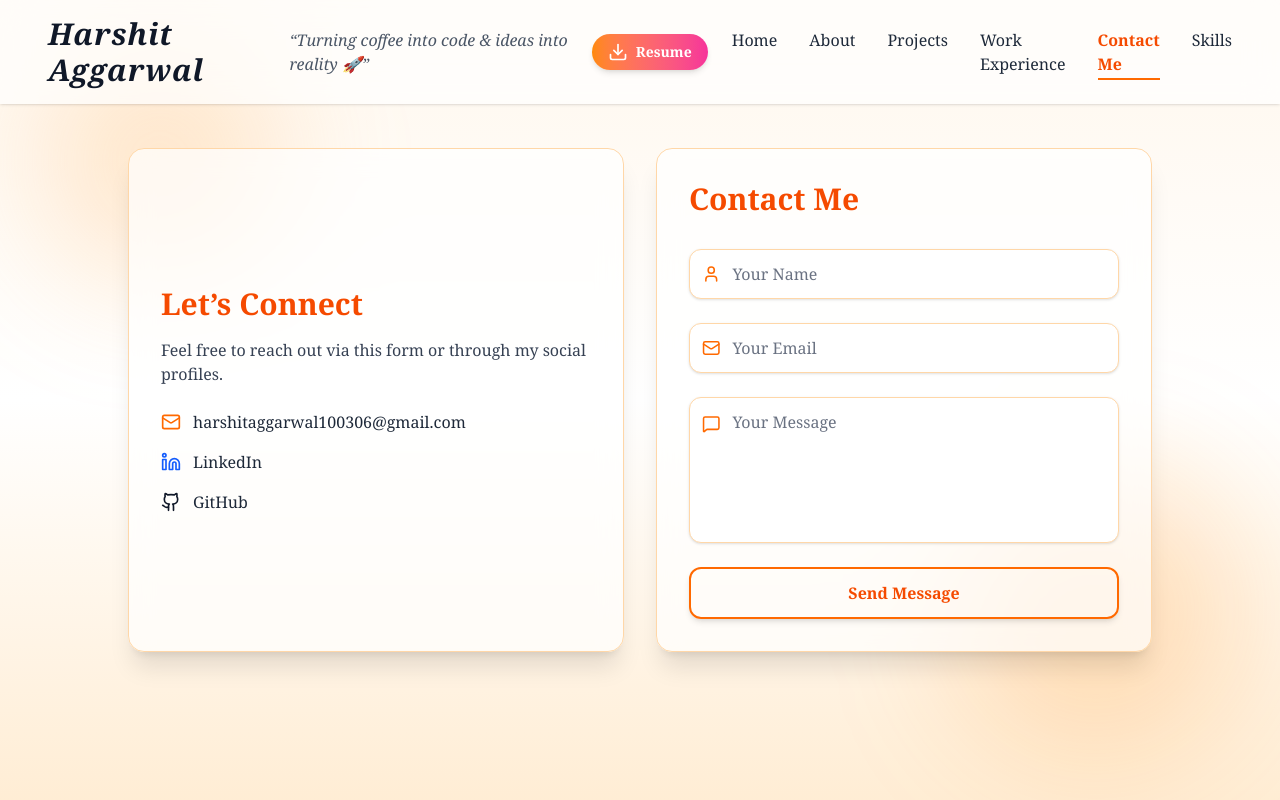
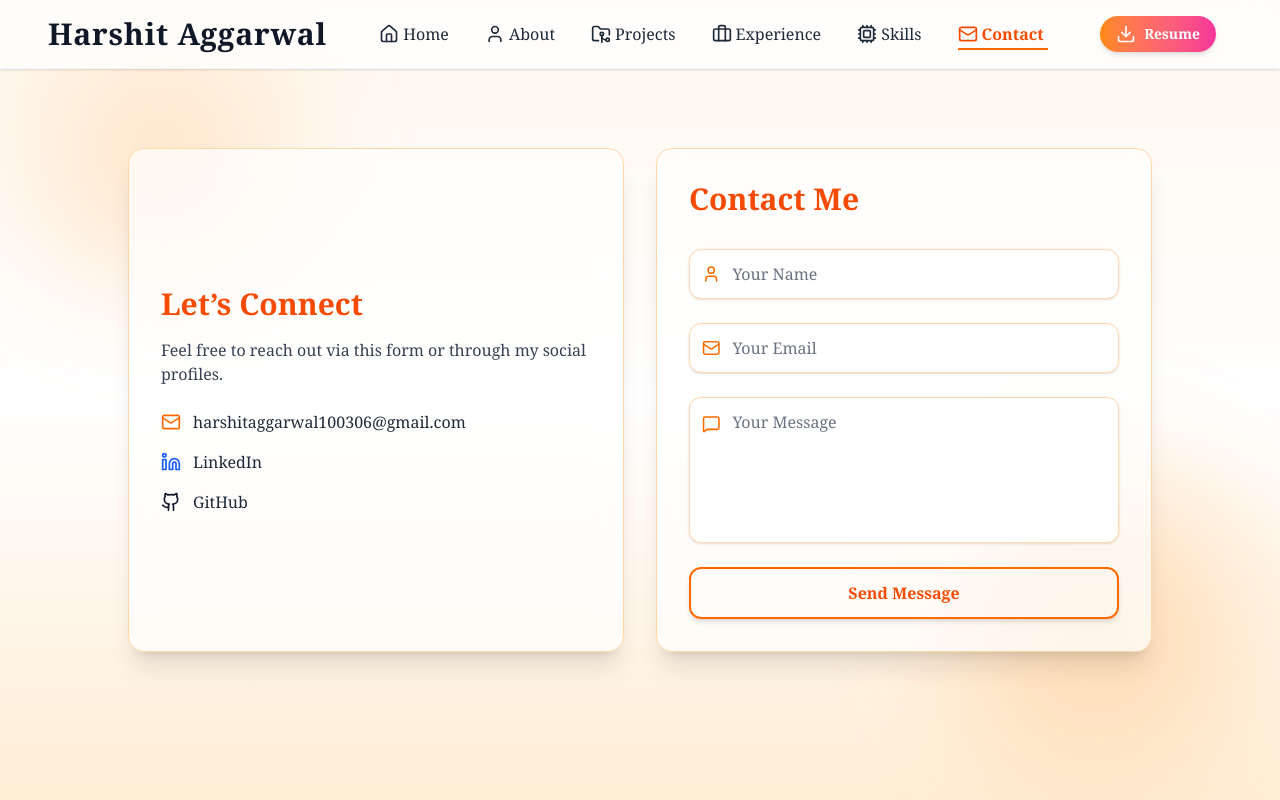
Before and after one commit to HarshitAggarwal10/Harshit.Portfolio, a React (Vite) app in the folder client/: page /contact in a window 1280 px wide. Built offline with nearby package versions, Linux system fonts and the light colour scheme.

Commit message:
changed navbar code css

```diff
--- a/client/src/components/Navbar.tsx
+++ b/client/src/components/Navbar.tsx
@@ -1,5 +1,15 @@
 import { useState } from "react";
-import { Menu, X, Download, Home, User, FolderGit2, Briefcase, Mail, Cpu } from "lucide-react";
+import {
+  Menu,
+  X,
+  Download,
+  Home,
+  User,
+  FolderGit2,
+  Briefcase,
+  Mail,
+  Cpu,
+} from "lucide-react";
 import { Link, useLocation } from "react-router-dom";
 
 export default function Navbar() {
@@ -10,49 +20,19 @@ export default function Navbar() {
     { name: "Home", path: "/", icon: <Home className="w-5 h-5" /> },
     { name: "About", path: "/about", icon: <User className="w-5 h-5" /> },
     { name: "Projects", path: "/projects", icon: <FolderGit2 className="w-5 h-5" /> },
-    { name: "Work Experience", path: "/work-experience", icon: <Briefcase className="w-5 h-5" /> },
-    { name: "Contact Me", path: "/contact", icon: <Mail className="w-5 h-5" /> },
+    { name: "Experience", path: "/work-experience", icon: <Briefcase className="w-5 h-5" /> },
     { name: "Skills", path: "/skills", icon: <Cpu className="w-5 h-5" /> },
+    { name: "Contact", path: "/contact", icon: <Mail className="w-5 h-5" /> },
   ];
 
   return (
     <>
       {/* ===== Top Navbar ===== */}
-      <header className="fixed top-0 left-0 w-full px-6 md:px-12 py-4 flex justify-between items-center z-50 bg-white/70 backdrop-blur-lg shadow-sm">
-        {/* Left - Logo/Name */}
-        <h1 className="text-2xl md:text-3xl font-serif italic font-bold tracking-wide text-gray-900 hover:text-orange-600 transition-all duration-300 cursor-pointer">
+      <header className="fixed top-0 left-0 w-full px-6 md:px-12 py-4 flex justify-between items-center z-50 bg-white/80 backdrop-blur-lg shadow-sm border-b border-gray-100">
+        {/* Left - Logo */}
+        <h1 className="text-2xl md:text-3xl font-bold tracking-wide text-gray-900 hover:text-orange-600 transition-all duration-300">
           <Link to="/">Harshit Aggarwal</Link>
         </h1>
-
-        {/* Middle - Quote */}
-        <p className="hidden lg:block text-sm md:text-base font-medium text-gray-600 italic">
-          “Turning coffee into code & ideas into reality 🚀”
-        </p>
-
-        {/* Right - Resume + Menu */}
-        <div className="flex items-center space-x-4 md:space-x-6">
-          {/* Resume Button */}
-          <a
-            href="/harshit_resume.pdf"
-            download
-            className="flex items-center space-x-2 px-4 py-2 bg-gradient-to-r from-orange-400 to-pink-500 text-white rounded-full shadow-md hover:scale-105 hover:shadow-lg transition-all"
-          >
-            <Download className="w-5 h-5" />
-            <span className="hidden md:inline text-sm font-semibold">Resume</span>
-          </a>
-
-          {/* Mobile Menu Button */}
-          <button
-            onClick={() => setMenuOpen(!menuOpen)}
-            className="relative w-10 h-10 flex items-center justify-center rounded-full bg-gray-100 shadow hover:bg-gray-200 transition md:hidden"
-          >
-            {menuOpen ? (
-              <X className="w-6 h-6 text-gray-800 transition-transform duration-300 rotate-90" />
-            ) : (
-              <Menu className="w-6 h-6 text-gray-800 transition-transform duration-300" />
-            )}
-          </button>
-        </div>
 
         {/* Desktop Nav */}
         <nav className="hidden md:flex space-x-8 text-gray-800 font-medium">
@@ -60,14 +40,14 @@ export default function Navbar() {
             <Link
               key={item.name}
               to={item.path}
-              className={`relative group transition ${
+              className={`relative group flex items-center space-x-1 transition ${
                 location.pathname === item.path
                   ? "text-orange-600 font-semibold"
                   : "hover:text-orange-500"
               }`}
             >
-              {item.name}
-              {/* Animated underline */}
+              {item.icon}
+              <span>{item.name}</span>
               <span
                 className={`absolute left-0 -bottom-1 h-[2px] w-0 bg-orange-500 transition-all duration-300 group-hover:w-full ${
                   location.pathname === item.path ? "w-full" : ""
@@ -76,47 +56,64 @@ export default function Navbar() {
             </Link>
           ))}
         </nav>
+
+        {/* Right - Resume + Mobile Menu Button */}
+        <div className="flex items-center space-x-4">
+          {/* Resume Button */}
+          <a
+            href="/harshit_resume.pdf"
+            download
+            className="hidden md:flex items-center space-x-2 px-4 py-2 bg-gradient-to-r from-orange-400 to-pink-500 text-white rounded-full shadow-md hover:scale-105 hover:shadow-lg transition-all"
+          >
+            <Download className="w-5 h-5" />
+            <span className="text-sm font-semibold">Resume</span>
+          </a>
+
+          {/* Mobile Menu Icon */}
+          <button
+            onClick={() => setMenuOpen(!menuOpen)}
+            className="md:hidden relative w-11 h-11 flex items-center justify-center rounded-full bg-gradient-to-r from-orange-400 to-pink-500 shadow-lg hover:scale-110 transition-all"
+          >
+            {menuOpen ? (
+              <X className="w-6 h-6 text-white transition-transform duration-300 rotate-90" />
+            ) : (
+              <Menu className="w-6 h-6 text-white transition-transform duration-300" />
+            )}
+          </button>
+        </div>
       </header>
 
-      {/* ===== Mobile Dropdown ===== */}
+      {/* ===== Mobile Full-Screen Menu ===== */}
       <div
-        className={`absolute left-0 top-[72px] w-full bg-white/95 backdrop-blur-md shadow-lg border-t border-orange-100 md:hidden transform transition-all duration-300 ${
-          menuOpen ? "opacity-100 translate-y-0" : "opacity-0 -translate-y-5 pointer-events-none"
+        className={`fixed inset-0 bg-white/95 backdrop-blur-lg z-40 flex flex-col items-center justify-center space-y-8 transform transition-all duration-500 ease-in-out ${
+          menuOpen ? "translate-x-0 opacity-100" : "translate-x-full opacity-0"
         }`}
       >
-        <ul className="flex flex-col text-gray-800 text-lg font-medium p-5 space-y-4">
-          {navItems.map((item, i) => (
-            <li
-              key={item.name}
-              className={`transition delay-[${i * 75}ms] ${
-                location.pathname === item.path
-                  ? "text-orange-600 font-semibold"
-                  : "hover:text-orange-500"
-              }`}
-            >
-              <Link to={item.path} onClick={() => setMenuOpen(false)}>
-                {item.name}
-              </Link>
-            </li>
-          ))}
-        </ul>
-      </div>
-
-      {/* ===== Floating Bottom Nav (Mobile Only) ===== */}
-      <nav className="md:hidden fixed bottom-4 left-1/2 -translate-x-1/2 w-[90%] max-w-md bg-white/80 backdrop-blur-xl shadow-lg rounded-2xl px-6 py-3 flex justify-around items-center z-50 border border-orange-100">
         {navItems.map((item) => (
           <Link
             key={item.name}
             to={item.path}
-            className={`flex flex-col items-center justify-center text-xs ${
-              location.pathname === item.path ? "text-orange-600 font-semibold" : "text-gray-600"
+            onClick={() => setMenuOpen(false)}
+            className={`flex items-center space-x-3 text-xl font-semibold transition ${
+              location.pathname === item.path
+                ? "text-orange-600"
+                : "text-gray-700 hover:text-orange-500"
             }`}
           >
             {item.icon}
-            <span className="text-[10px] mt-1">{item.name.split(" ")[0]}</span>
+            <span>{item.name}</span>
           </Link>
         ))}
-      </nav>
+
+        {/* Resume Button in Mobile Menu */}
+        <a
+          href="/harshit_resume.pdf"
+          download
+          className="mt-6 px-6 py-3 bg-gradient-to-r from-orange-400 to-pink-500 text-white rounded-full shadow-lg hover:scale-105 transition"
+        >
+          Download Resume
+        </a>
+      </div>
     </>
   );
 }
```
